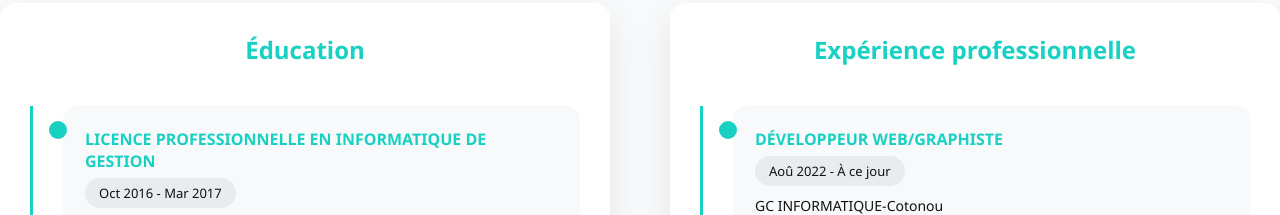
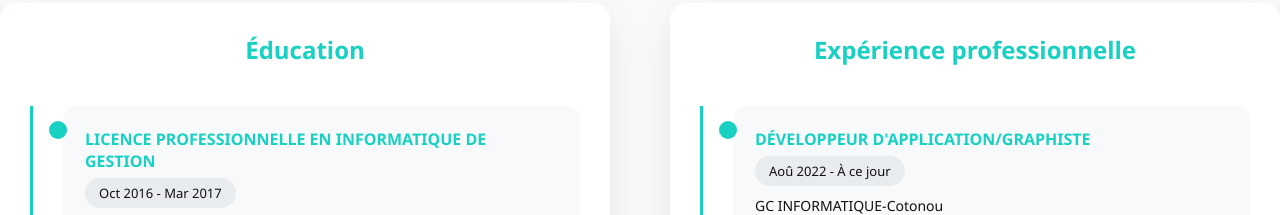
Before and after one commit to ALODEGNITO/portefolio.github.io, a plain HTML site: page index.html in a window 1280 px wide. Shown: the part 1860-2075 px from the top of the page. Drawn offline with Linux system fonts and the light colour scheme; files whose address does not match are found by name.

Commit message:
Update index.html

```diff
--- a/index.html
+++ b/index.html
@@ -246,7 +246,7 @@
 				            <div class="timeline-item">
 				                <span class="timeline-dot"></span>
 				                <div class="timeline-card">
-				                    <h4>DÉVELOPPEUR WEB/GRAPHISTE</h4>
+				                    <h4>DÉVELOPPEUR D'APPLICATION/GRAPHISTE</h4>
 				                    <span class="timeline-date">Aoû 2022 - À ce jour</span>
 				                    <p>GC  INFORMATIQUE-Cotonou</p>
 				                    <ul>
```
